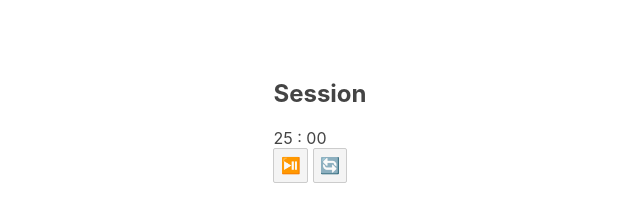
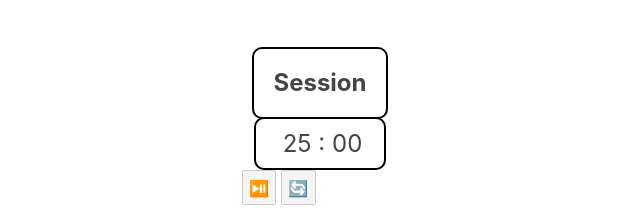
Before and after one commit to thefoxboxman/FCC-Svelte-Pomodoro, a Svelte app: page / in a window 1280 px wide. Shown: the part 485-705 px from the top of the page, without its empty margins (320-960 px from the left). Built offline with nearby package versions, Linux system fonts and the light colour scheme.

Commit message:
Updated display css

```diff
--- a/src/App.svelte
+++ b/src/App.svelte
@@ -1,8 +1,10 @@
 <script>
-  import { onDestroy, onMount } from "svelte";
+	import { onDestroy, onMount } from "svelte";
+
+	import FCCTest from './FCCTest.svelte';
 
   export let breakLength = 5;
-  export let sessionLength = 1;
+  export let sessionLength = 25;
   export let timerType = "Session";
   let timeLeft = 0;
   let timerState = false;
@@ -63,9 +65,9 @@ function	showTime(){
   function timerReset() {
 		clearInterval(interval);
     breakLength = 5;
-    sessionLength = 1;
+    sessionLength = 25;
 		timerType = "Session";
-		minutes = 0;
+		minutes = 25;
 		seconds = 0;
 		timeLeft = 0;
 		showTime();
@@ -176,7 +178,29 @@ timer();
     max-width: 4rem;
     cursor: pointer;
   }
+
+	.display{
+		border: 2px solid black;
+		border-radius: 10px;
+		text-align: center;
+		margin: 10px;
+	}
+
+.display  h1{
+
+}
+	#time-left{
+		font-size: 1.5rem;
+		border: 2px solid black;
+		border-radius: 10px ;
+		padding: 10px 22px 10px 27px;
+		float: right;
+		}
+
 </style>
+
+
+<FCCTest />
 
 <h1 class="title">Pomodoro Clock</h1>
 
@@ -218,11 +242,13 @@ timer();
 
   <!-- Timer Section -->
   <section id="timer-section">
+	<div class="display">
+
     <div id="timer-label">
       <h1>{timerType}</h1>
     </div>
     <div id="time-left"> {minutes} : {seconds} </div>
-
+</div>
     <div class="timer-buttons">
       <button id="start_stop" on:click={startTimer}>⏯️</button>
       <button id="reset" on:click={timerReset}>🔄</button>
```
